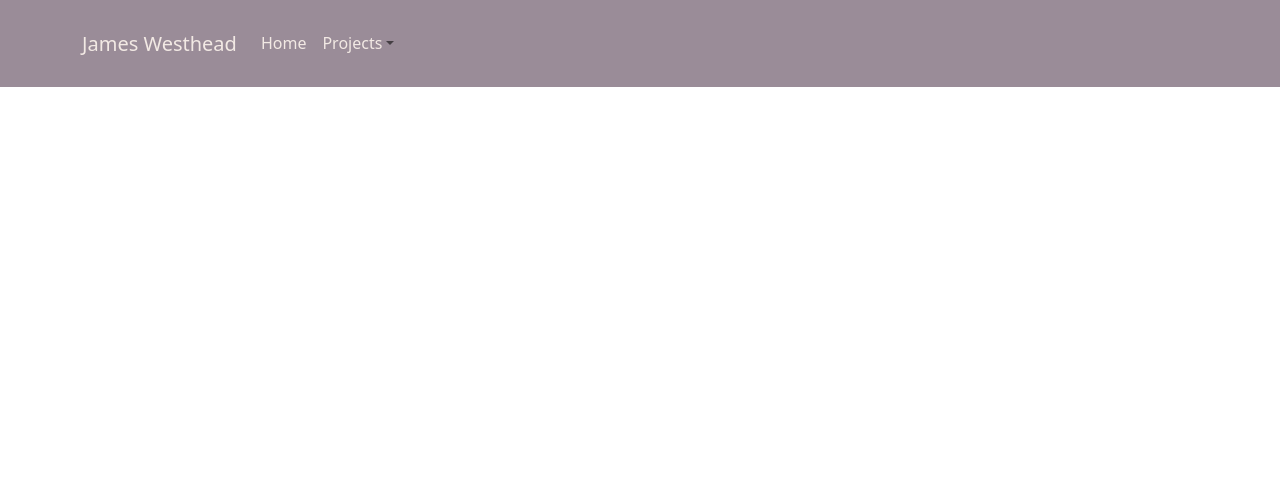
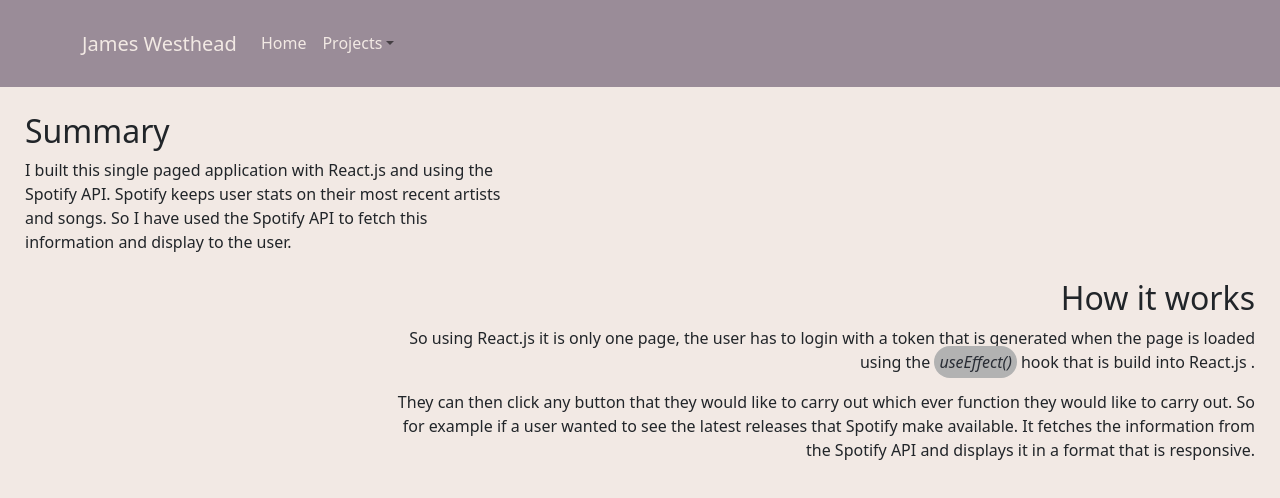
Before and after one commit to WestheadJ/PortfolioWebsite, a React (Create React App) app: page /projects/spotifystats in a window 1280 px wide. Shown: the top 498 px of the page. Built offline with nearby package versions, Linux system fonts and the light colour scheme.

Commit message:
Added a spotify stats page for projects

```diff
--- a/src/App.css
+++ b/src/App.css
@@ -1,43 +1,75 @@
 .App {
-  text-align: center;
-  background-color: #F2E9E4;
-}
-
-.App-logo {
-  height: 40vmin;
-  pointer-events: none;
-}
-
-@media (prefers-reduced-motion: no-preference) {
-  .App-logo {
-    animation: App-logo-spin infinite 20s linear;
-  }
+  text-align:           center;
+  background-color:   #F2E9E4;
 }
 
 .App-header {
-  background-color: #282c34;
-  min-height: 100vh;
-  display: flex;
-  flex-direction: column;
-  align-items: center;
-  justify-content: center;
-  font-size: calc(10px + 2vmin);
-  color: white;
-}
-
-.App-link {
-  color: #61dafb;
-}
-
-@keyframes App-logo-spin {
-  from {
-    transform: rotate(0deg);
-  }
-  to {
-    transform: rotate(360deg);
-  }
+  background-color:   #282c34;
+  min-height:           100vh;
+  display:              flex;
+  flex-direction:       column;
+  align-items:          center;
+  justify-content:      center;
+  font-size:            calc(10px + 2vmin);
+  color:              white;
 }
 
 body{
-  background-color: #F2E9E4;
+  background-color:   #F2E9E4;
 }
+
+.spotifyStatsPage{
+  height:               100vh;
+}
+
+.spotifySectionOne{
+  text-align:           left;
+  margin:               25px;
+
+}
+
+.spotifySectionTwo{
+  margin-left:          30%;
+  margin-right:         25px;
+  margin-top:           25px;
+}
+
+.code-snippet{
+  background-color:   rgb(178, 178, 178);
+  padding:              5px;
+  border-radius:        32px;
+  text-decoration: none;
+}
+
+.code-snippet:hover{
+  background-color: #c1bfbf;
+  padding:              5px;
+  border-radius:        32px;
+  color: #58595b;
+  text-decoration: none;
+}
+
+.code-snippet-link:hover{
+  color: #58595b;
+  background-color: #dedede;
+  text-decoration: none;
+
+}
+
+.code-snippet-link:link{
+  color:#282c34;
+  text-decoration: none;
+
+}
+
+.code-snippet-link:active{
+  color:#282c34;
+  text-decoration: none;
+
+}
+
+.code-snippet-link:visited{
+  color: #282c34;
+  text-decoration: none;
+
+}
--- a/src/App.js
+++ b/src/App.js
@@ -10,6 +10,7 @@
   Link
 } from "react-router-dom";
 import AllProjects from './AllProjects';
+import SpotifyStats from './SpotifyStats';
 
 function App() {
   return (
@@ -25,7 +26,8 @@
               <NavDropdown title={<span style={{color:'#F2E9E4'}}>Projects</span>}id="basic-nav-dropdown">
                 <NavDropdown.Item ><Link to='/projects/allprojects'>All Projects</Link></NavDropdown.Item>
                 <NavDropdown.Divider/>
-                <NavDropdown.Item href="#action/3.1">A Level Project</NavDropdown.Item>
+                <NavDropdown.Item>A Level Project</NavDropdown.Item>
+                <NavDropdown.Item><Link to='/projects/spotifystats'>Spotify Stats</Link></NavDropdown.Item>
               </NavDropdown>
             </Nav>
             </Navbar.Collapse>
@@ -35,6 +37,7 @@
           <Route exact path='/' element={<Dashboard/>} />
           <Route exact path='/projects/allprojects' element={<AllProjects/>} />
           <Route path='/projects/alevelproject'/>
+          <Route path='/projects/spotifystats' element={<SpotifyStats/>} />
         </Routes>
       </Router>
     </div>
--- /dev/null
+++ b/src/SpotifyStats.js
@@ -0,0 +1,27 @@
+import React from 'react'
+import './App.css'
+
+export default function SpotifyStats() {
+  return (
+    <div className='spotifyStatsPage'>
+        <div className='spotifySectionOne'>
+            <div>
+                <h2>Summary</h2>
+            </div>
+            <div >
+                <p style={{width:'30em'}}>I built this single paged application with React.js and using the Spotify API. Spotify keeps user stats on their most recent artists and songs. So I have used the Spotify API to fetch this information and display to the user.</p>
+            </div>
+        </div>
+        <div className='spotifySectionTwo'>
+            <div>
+                <h2 style={{textAlign:'right'}}>How it works</h2>
+            </div>
+            <div >
+                <p style={{textAlign:'right'}}>So using React.js it is only one page, the user has to login with a token that is generated when the page is loaded using the <a className='code-snippet-link' href='https://reactjs.org/docs/hooks-effect.html'><i className='code-snippet'>useEffect()</i></a> hook that is build into React.js .</p>
+                <p style={{textAlign:'right'}}>They can then click any button that they would like to carry out which ever function they would like to carry out. So for example if a user wanted to see the latest releases that Spotify make available. It fetches the information from the Spotify API and displays it in a format that is responsive.
+                </p>
+            </div>
+        </div>
+    </div>
+  )
+}
--- a/src/index.css
+++ b/src/index.css
@@ -6,6 +6,7 @@
   -webkit-font-smoothing: antialiased;
   -moz-osx-font-smoothing: grayscale;
   background-color: #F2E9E4;
+
 }
 
 code {
```
